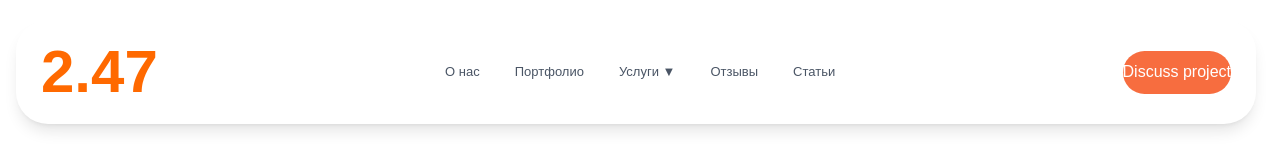
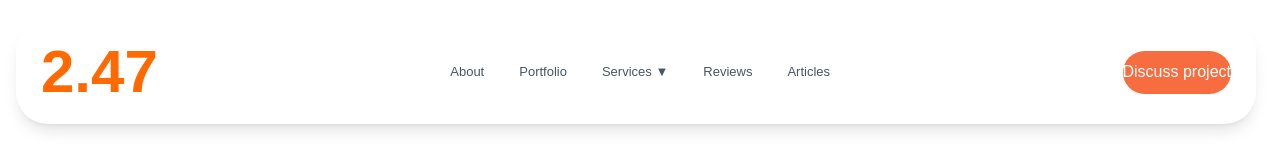
Before and after one commit to Bashkanitto/creacine, a Next.js app: page /en in a window 1280 px wide. Shown: the top 160 px of the page. Built offline with nearby package versions, Linux system fonts and the light colour scheme.

Commit message:
header translation to  en , ru

```diff
--- a/src/components/Header.tsx
+++ b/src/components/Header.tsx
@@ -17,27 +17,27 @@ const Header = () => {
         <ul className="flex items-center gap-x-[35px] text-[13px] font-medium text-gray-600">
           <li>
             <Link href="/about" className="hover:text-black">
-              О нас
+              {t('about')}
             </Link>
           </li>
           <li>
             <Link href="/portfolio" className="hover:text-black">
-              Портфолио
+              {t('portfolio')}
             </Link>
           </li>
           <li>
             <Link href="/services" className="flex items-center gap-1 hover:text-black">
-              Услуги ▼
+              {t('services')} ▼
             </Link>
           </li>
           <li>
             <Link href="/reviews" className="hover:text-black">
-              Отзывы
+              {t('reviews')}
             </Link>
           </li>
           <li>
             <Link href="/articles" className="hover:text-black">
-              Статьи
+              {t('articles')}
             </Link>
           </li>
         </ul>
--- a/src/i18n/messages/en.json
+++ b/src/i18n/messages/en.json
@@ -7,7 +7,7 @@
   },
    "header": {
     "discussProject": "Discuss project",
-    "abount":"Abount",
+    "about":"About",
     "portfolio":"Portfolio",
     "services":"Services",
     "reviews":"Reviews",
--- a/src/i18n/messages/ru.json
+++ b/src/i18n/messages/ru.json
@@ -11,7 +11,7 @@
   },
   "header": {
     "discussProject": "Обсудить проект",
-    "abount":"О нас",
+    "about":"О нас",
     "portfolio":"Портфолио",
     "services":"Услуги",
     "reviews":"Отзывы",
```
